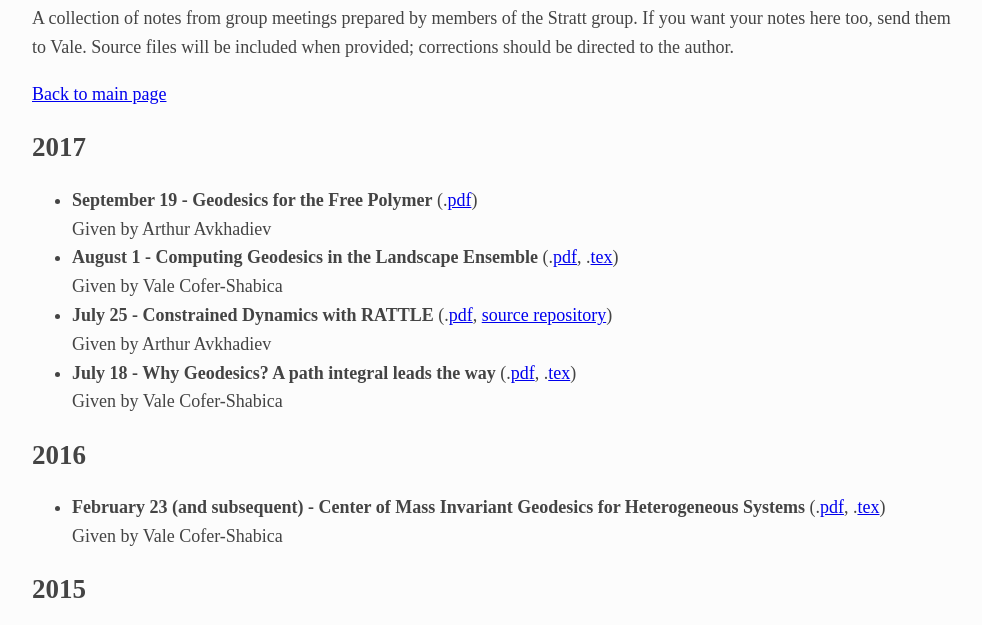
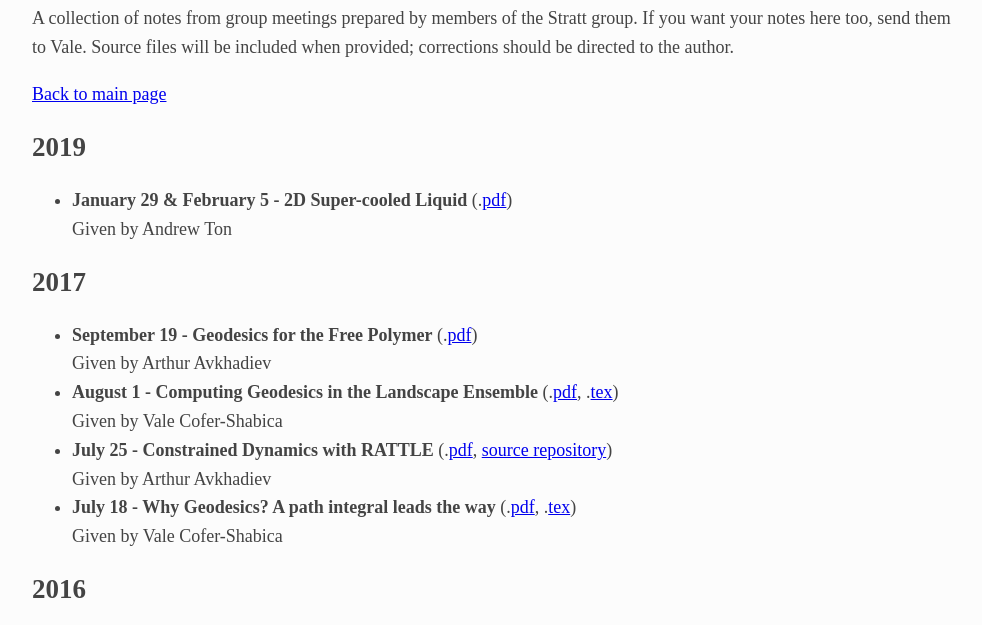
Before and after one commit to valecs/valecs.github.io, a plain HTML site: page resources/talks/index.html in a window 1280 px wide. Shown: the part 103-728 px from the top of the page, without its empty margins (148-1130 px from the left). Drawn offline with Linux system fonts and the light colour scheme.

Commit message:
added Andrew's group seminar

```diff
--- a/resources/talks/index.html
+++ b/resources/talks/index.html
@@ -21,6 +21,15 @@
     <p>
     <a href=../..>Back to main page</a>
     </p>
+
+    <h2>2019</h2>
+    <ul>
+      <li>
+	<b>January 29 & February 5 - 2D Super-cooled Liquid</b>
+	(.<a href="./TonFeb5GroupSeminar.pdf">pdf</a>)<br />
+	Given by Andrew Ton
+      </li>
+    </ul>
 
     <h2>2017</h2>
     <ul>
```
Also changed, not shown: 1 other file.
